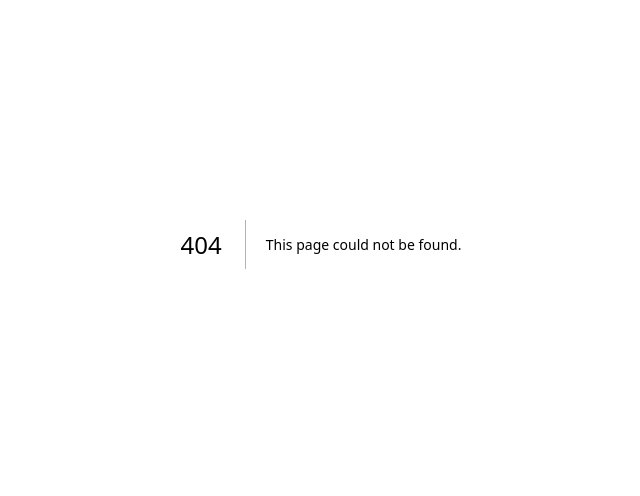
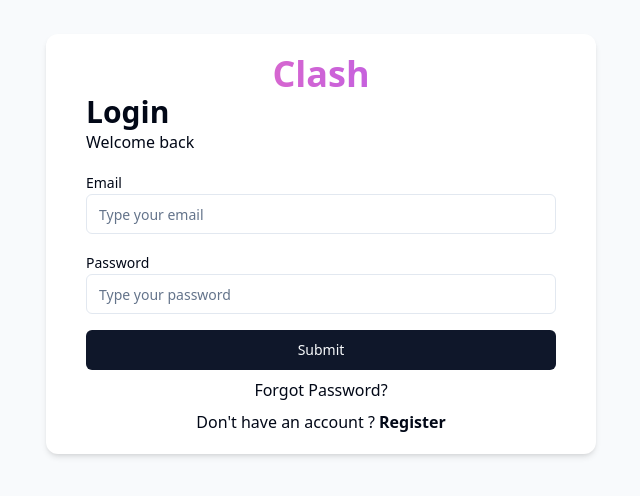
Before and after one commit to NehalSurti/PhotoPickr, a Next.js app: page /login in a window 1280 px wide. Before the commit this address had no page. Shown: the part 156-652 px from the top of the page, without its empty margins (319-959 px from the left). Built offline with nearby package versions, Linux system fonts and the light colour scheme.

Commit message:
updating

```diff
--- a/package.json
+++ b/package.json
@@ -9,6 +9,7 @@
     "lint": "next lint"
   },
   "dependencies": {
+    "@radix-ui/react-label": "^2.1.0",
     "@radix-ui/react-slot": "^1.1.0",
     "class-variance-authority": "^0.7.0",
     "clsx": "^2.1.1",
--- a/src/app/layout.tsx
+++ b/src/app/layout.tsx
@@ -17,7 +17,11 @@ export default function RootLayout({
 }>) {
   return (
     <html lang="en">
-      <body className={inter.className}>{children}</body>
+      <body
+        className={cn("min-h-screen antialiased bg-slate-50", inter.variable)}
+      >
+        {children}
+      </body>
     </html>
   );
 }
--- /dev/null
+++ b/src/app/login/page.tsx
@@ -0,0 +1,26 @@
+import Login from "@/components/auth/Login";
+import Link from "next/link";
+import React from "react";
+
+export default function login() {
+  return (
+    <div className="flex justify-center items-center h-screen ">
+      <div className="w-full md:w-[550px] shadow-md rounded-xl py-5 px-10 bg-white">
+        <div>
+          <h1 className="text-4xl text-center font-extrabold bg-gradient-to-r from-pink-400 to-purple-500 text-transparent bg-clip-text">
+            Clash
+          </h1>
+          <h1 className="text-3xl font-bold">Login</h1>
+          <p>Welcome back</p>
+        </div>
+        <Login />
+        <p className="text-center mt-2">
+          Don't have an account ?{" "}
+          <strong>
+            <Link href="/register">Register</Link>
+          </strong>
+        </p>
+      </div>
+    </div>
+  );
+}
--- /dev/null
+++ b/src/components/auth/Login.tsx
@@ -0,0 +1,42 @@
+"use client";
+import React, { useEffect } from "react";
+import { Input } from "@/components/ui/input";
+import { Label } from "@/components/ui/label";
+import { useFormState } from "react-dom";
+import Link from "next/link";
+import { SubmitButton } from "../common/SubmitBtn";
+
+export default function Login() {
+  const initialState = {
+    message: "",
+    status: 0,
+    errors: {},
+    data: {},
+  };
+
+  return (
+    <form>
+      <div className="mt-4">
+        <Label htmlFor="email">Email</Label>
+        <Input placeholder="Type your email" name="email" />
+        <span className="text-red-400">{}</span>
+      </div>
+      <div className="mt-4">
+        <Label htmlFor="password">Password</Label>
+        <Input
+          type="password"
+          placeholder="Type your password"
+          name="password"
+        />
+
+        <span className="text-red-400">{}</span>
+      </div>
+      <div className="mt-4">
+        <SubmitButton />
+      </div>
+      <div className="text-center mt-2">
+        <Link href="/forgot-password">Forgot Password?</Link>
+      </div>
+    </form>
+  );
+}
--- /dev/null
+++ b/src/components/common/SubmitBtn.tsx
@@ -0,0 +1,12 @@
+"use client";
+import { useFormStatus } from "react-dom";
+import { Button } from "../ui/button";
+
+export function SubmitButton() {
+  const { pending } = useFormStatus();
+  return (
+    <Button className="w-full" disabled={pending}>
+      {pending ? "Processing.." : "Submit"}
+    </Button>
+  );
+}
--- /dev/null
+++ b/src/components/ui/input.tsx
@@ -0,0 +1,25 @@
+import * as React from "react"
+
+import { cn } from "@/lib/utils"
+
+export interface InputProps
+  extends React.InputHTMLAttributes<HTMLInputElement> {}
+
+const Input = React.forwardRef<HTMLInputElement, InputProps>(
+  ({ className, type, ...props }, ref) => {
+    return (
+      <input
+        type={type}
+        className={cn(
+          "flex h-10 w-full rounded-md border border-input bg-background px-3 py-2 text-sm ring-offset-background file:border-0 file:bg-transparent file:text-sm file:font-medium file:text-foreground placeholder:text-muted-foreground focus-visible:outline-none focus-visible:ring-2 focus-visible:ring-ring focus-visible:ring-offset-2 disabled:cursor-not-allowed disabled:opacity-50",
+          className
+        )}
+        ref={ref}
+        {...props}
+      />
+    )
+  }
+)
+Input.displayName = "Input"
+
+export { Input }
--- /dev/null
+++ b/src/components/ui/label.tsx
@@ -0,0 +1,26 @@
+"use client"
+
+import * as React from "react"
+import * as LabelPrimitive from "@radix-ui/react-label"
+import { cva, type VariantProps } from "class-variance-authority"
+
+import { cn } from "@/lib/utils"
+
+const labelVariants = cva(
+  "text-sm font-medium leading-none peer-disabled:cursor-not-allowed peer-disabled:opacity-70"
+)
+
+const Label = React.forwardRef<
+  React.ElementRef<typeof LabelPrimitive.Root>,
+  React.ComponentPropsWithoutRef<typeof LabelPrimitive.Root> &
+    VariantProps<typeof labelVariants>
+>(({ className, ...props }, ref) => (
+  <LabelPrimitive.Root
+    ref={ref}
+    className={cn(labelVariants(), className)}
+    {...props}
+  />
+))
+Label.displayName = LabelPrimitive.Root.displayName
+
+export { Label }
```
Also changed, not shown: src/components/base/HeroSection.tsx (+9 -4 lines), 1 other file (tests, documents, lock files or other folders).
